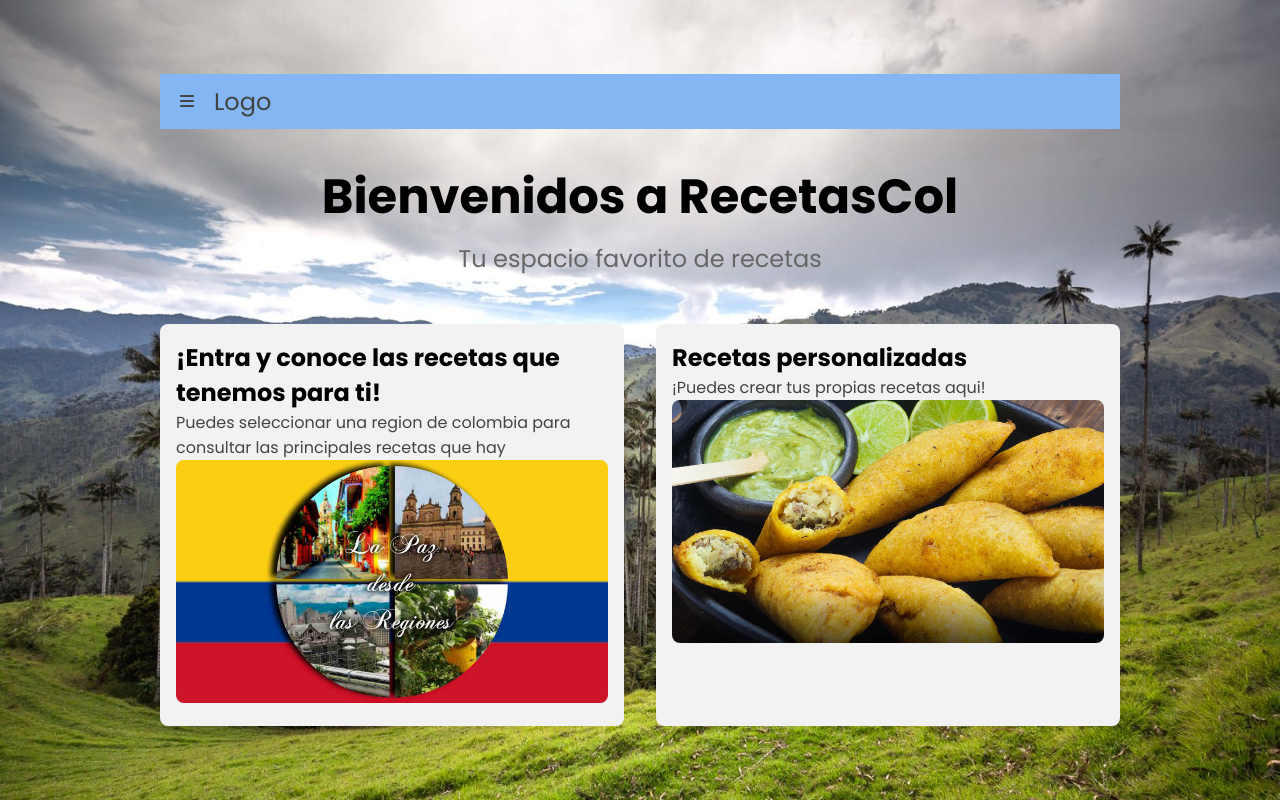
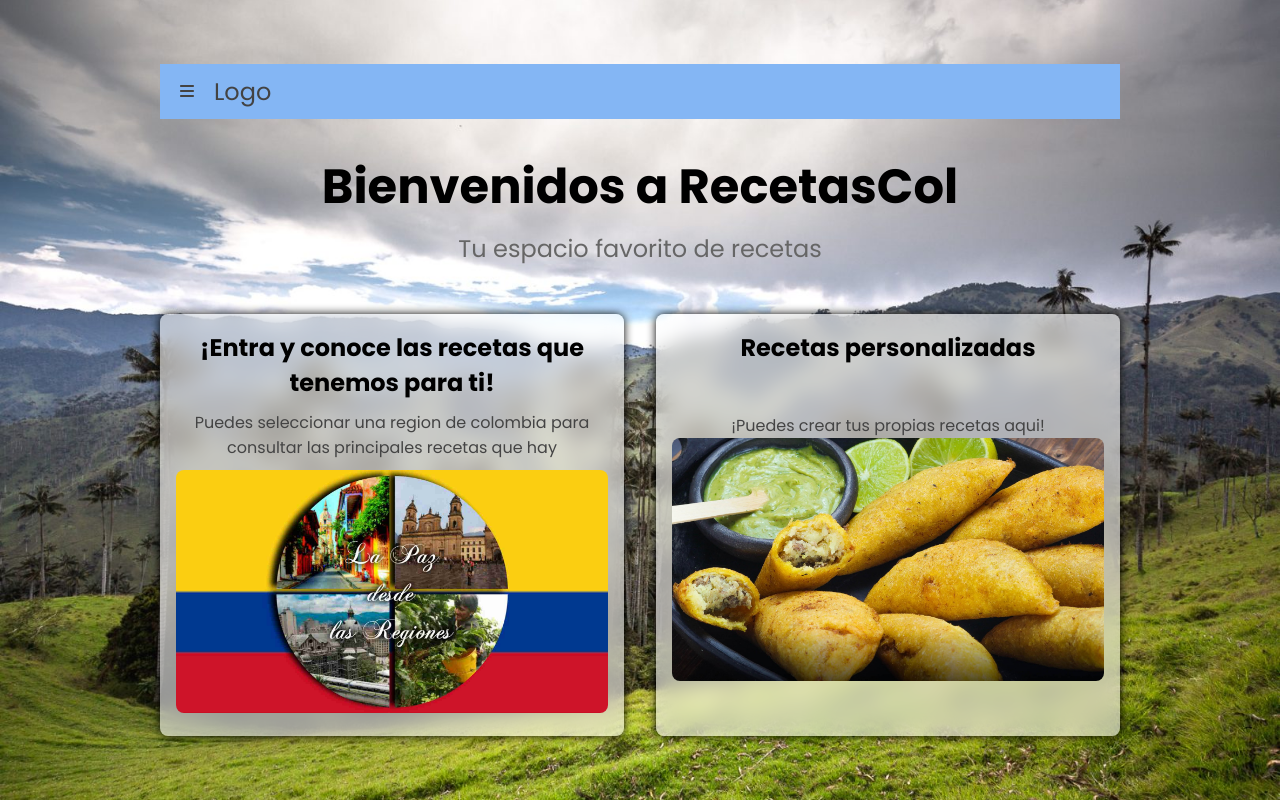
Before and after one commit to ChommclitosDeveloper/cyc-react, a React (Create React App) app: page / in a window 1280 px wide. Built offline with nearby package versions, Linux system fonts and the light colour scheme.

Commit message:
homepage

```diff
--- a/src/components/homepage/Homepage.css
+++ b/src/components/homepage/Homepage.css
@@ -28,27 +28,64 @@
   }
 
   /* Estilos para los elementos de la grilla */
-  .grid-item {
-    background-color: #f2f2f2;
+  .grid-item-1 {
+    background: transparent;
+    background: rgba(255, 255, 255, 0.575);
+    box-shadow: 0 0 10px rgb(0, 0, 0);
+    backdrop-filter: blur(10px);
     padding: 1rem;
     border-radius: 0.5rem;
   }
 
   /* Estilos para los títulos de los elementos de la grilla */
-  .grid-item h2 {
+  .grid-item-1 h2 {
     font-size: 1.5rem;
     font-weight: bold;
+    text-align: center;
   }
 
   /* Estilos para los párrafos de los elementos de la grilla */
-  .grid-item p {
+  .grid-item-1 p {
     font-size: 1rem;
     color: #444;
+    text-align: center;
+    margin: 10px 10px;
   }
 
   /* Estilos para las imágenes de los elementos de la grilla */
-  .grid-item img {
+  .grid-item-1 img {
     width: 100%;
     height: auto;
     border-radius: 0.5rem;
   }
+
+  .grid-item-2 {
+    background: transparent;
+    background: rgba(255, 255, 255, 0.575);
+    box-shadow: 0 0 10px rgb(0, 0, 0);
+    backdrop-filter: blur(10px);
+    padding: 1rem;
+    border-radius: 0.5rem;
+  }
+
+  /* Estilos para los títulos de los elementos de la grilla */
+  .grid-item-2 h2 {
+    font-size: 1.5rem;
+    font-weight: bold;
+    text-align: center;
+  }
+
+  /* Estilos para los párrafos de los elementos de la grilla */
+  .grid-item-2 p {
+    font-size: 1rem;
+    color: #444;
+    text-align: center;
+    padding-top: 3rem;
+  }
+
+  /* Estilos para las imágenes de los elementos de la grilla */
+  .grid-item-2 img {
+    width: 100%;
+    height: auto;
+    border-radius: 0.5rem;
+  }
--- a/src/components/homepage/Homepage.tsx
+++ b/src/components/homepage/Homepage.tsx
@@ -19,13 +19,13 @@ const Homepage = () => {
 
       <div className="grid-container">
 
-        <div className="grid-item">
+        <div className="grid-item-1">
           <h2>¡Entra y conoce las recetas que tenemos para ti!</h2>
           <p>Puedes seleccionar una region de colombia para consultar las principales recetas que hay</p>
           <img src="/regiones_colombia.jpg" alt="Imagen 1" />
         </div>
 
-        <div className="grid-item">
+        <div className="grid-item-2">
           <h2>Recetas personalizadas</h2>
           <p>¡Puedes crear tus propias recetas aqui!</p>
           <img src="/recetas_personalizadas.jpeg" alt="Imagen 2" />
```
